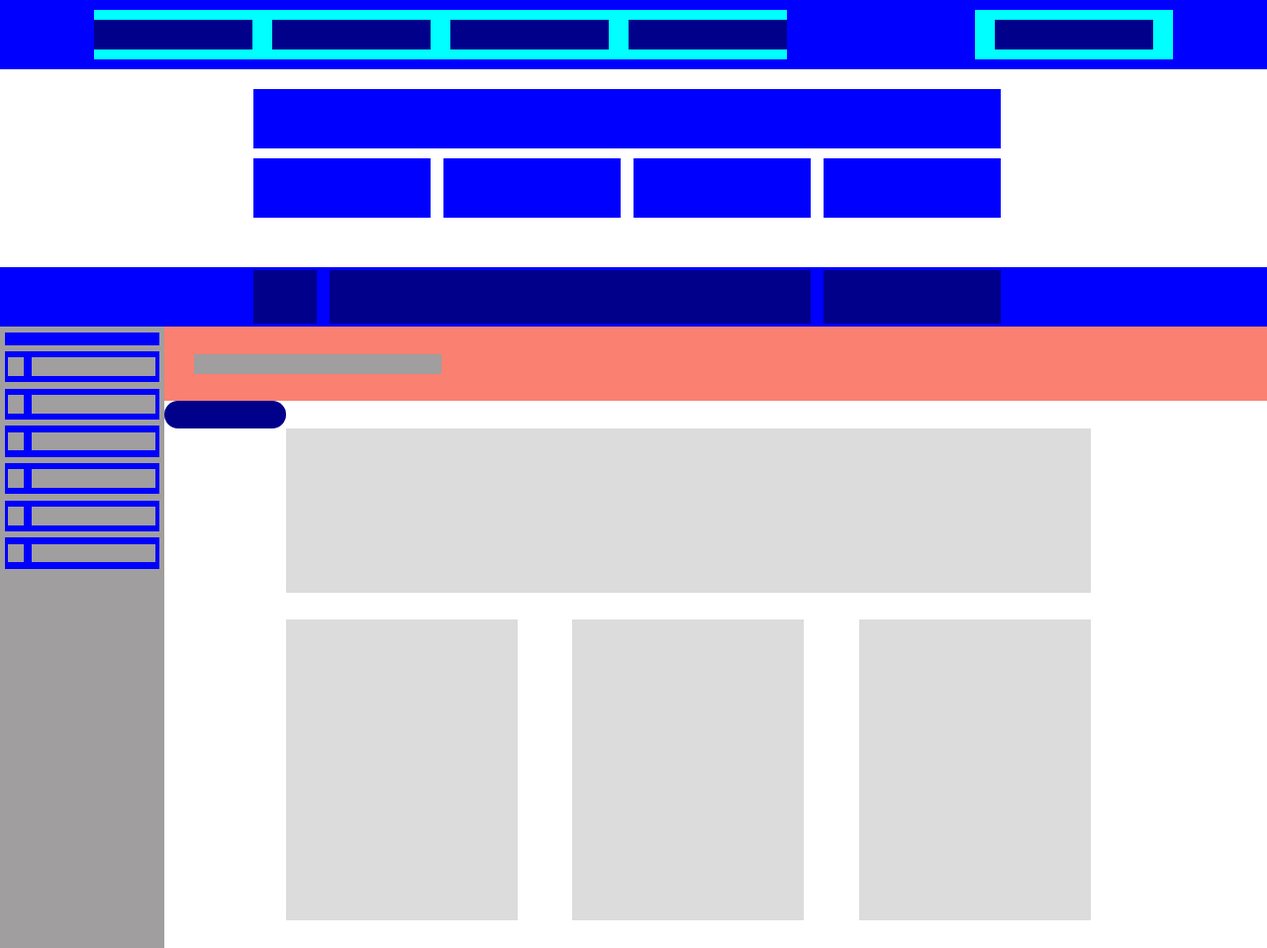
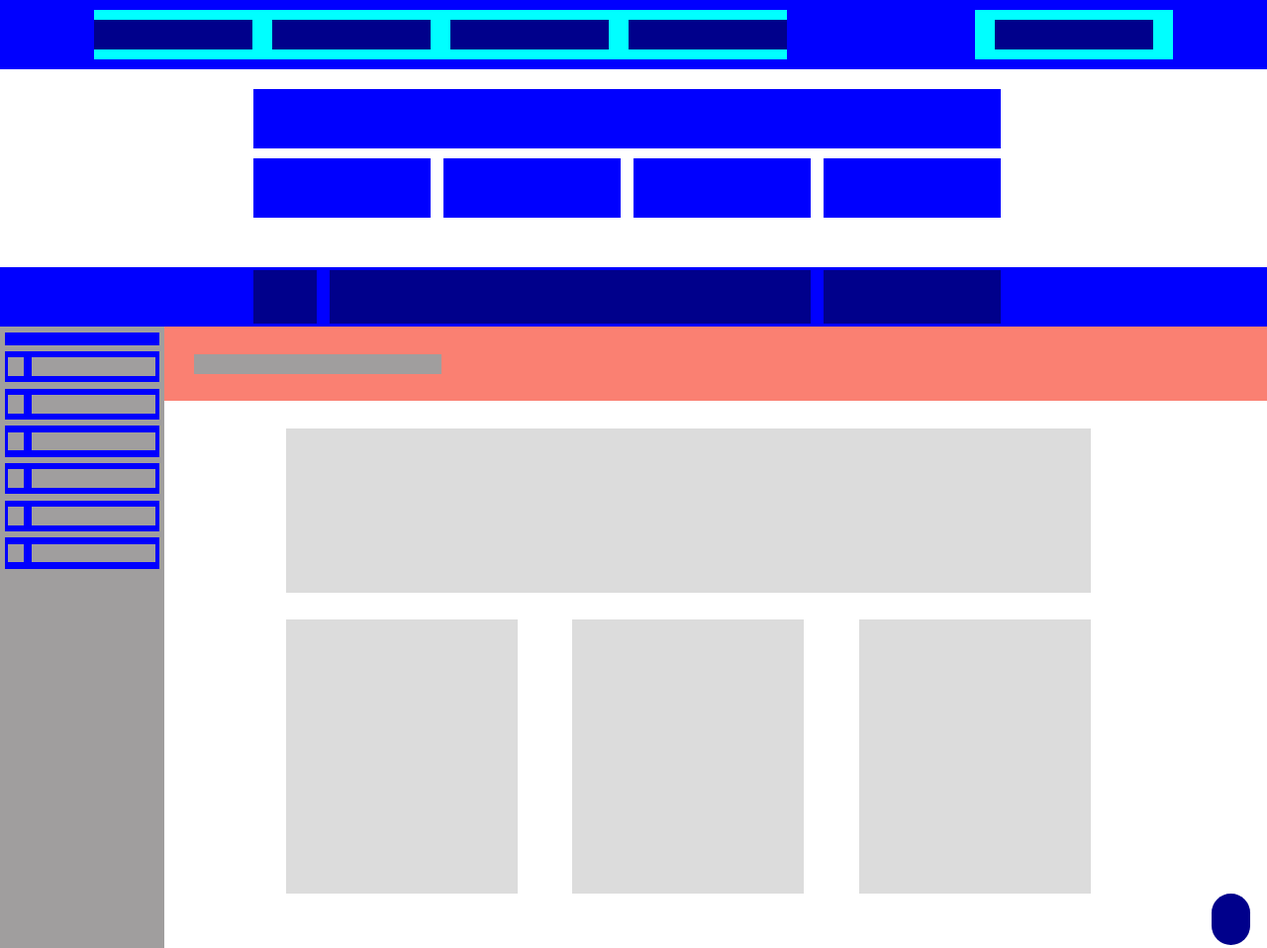
Before and after one commit to adevense/web-dinamico, a plain HTML site: page Aula04/index.html in a window 1280 px wide. Shown: the whole page at 99% size. Drawn offline with Linux system fonts and the light colour scheme.

Commit message:
final - não aguento mais isso

```diff
--- a/Aula04/style.css
+++ b/Aula04/style.css
@@ -240,7 +240,7 @@ nav{
 #div_centro{
     display: grid;
     grid-template-columns: 11% 21% 5% 21% 5% 21% 5% 6% ;
-    grid-template-rows: 5% 30% 5% 55% 5%;
+    grid-template-rows: 5% 30% 5% 50% 10%;
 }
 
 #header_centro{
@@ -275,4 +275,8 @@ nav{
 #circulo{
     background-color: darkblue;
     border-radius: 200px;
+    grid-column: 9;
+    grid-row: 5;
+    width: 70%;
+    height: 95%;
 }
```
Also changed, not shown: Aula04/index.html (+2 -0 lines).
